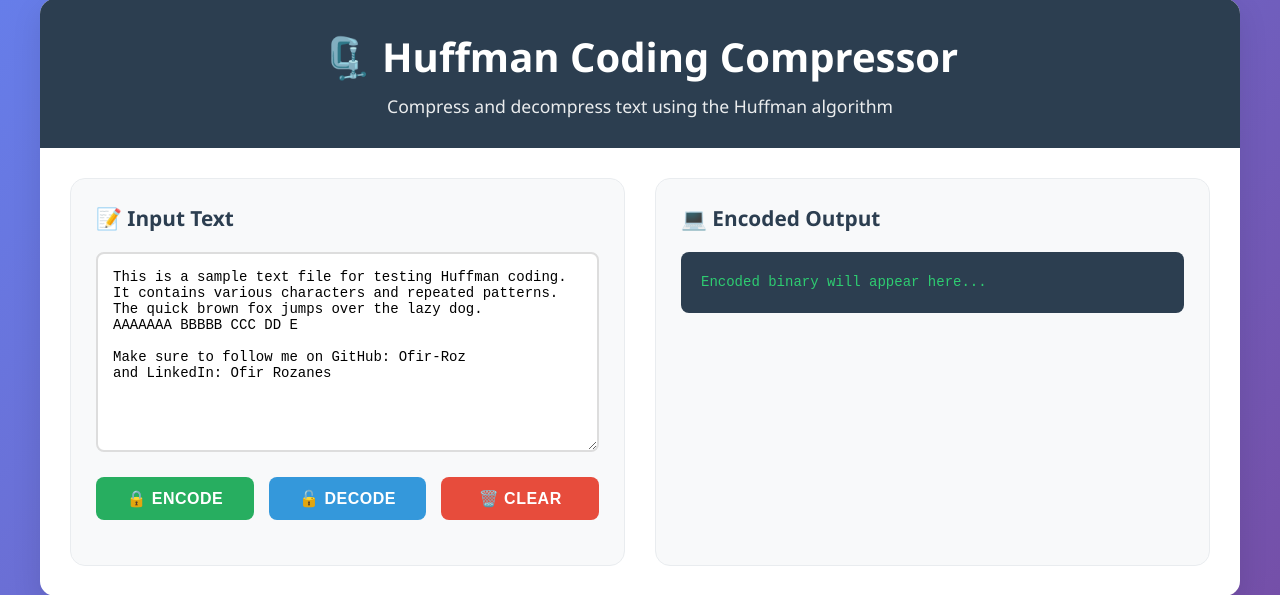
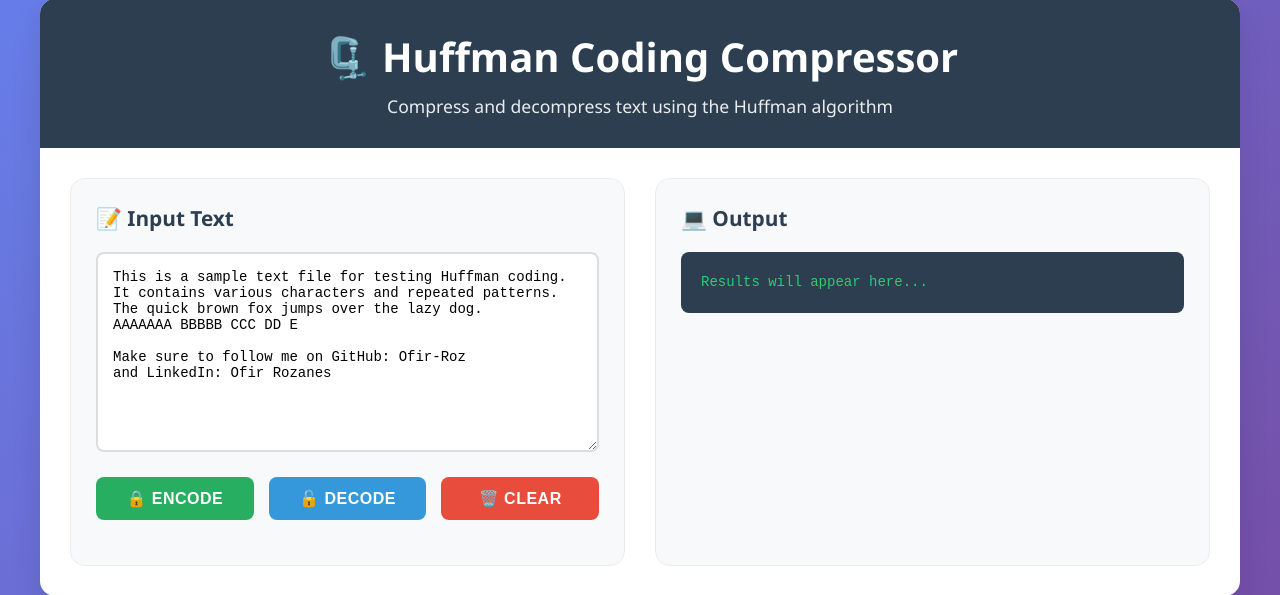
Before and after one commit to Ofir-Roz/Huffman_code, a Flask app: page / in a window 1280 px wide. Shown: the part 21-616 px from the top of the page. Run offline with Flask 3, Linux system fonts and the light colour scheme.

Commit message:
feat: Add favicon files and enhance HTML metadata for better SEO and user experience

```diff
--- a/app/static/js/app.js
+++ b/app/static/js/app.js
@@ -4,7 +4,8 @@
 let currentData = {
     encoded: '',
     frequency_table: [],
-    huffmanCodes: []
+    huffmanCodes: [],
+    operation: 'encode' // Track current operation
 };
 
 /**
@@ -71,7 +72,8 @@ async function encodeText() {
         }
 
         currentData = data;
-        displayResults(data);
+        currentData.operation = 'encode';
+        displayEncodeResults(data);
         showMessage('Text encoded successfully!', 'success');
 
     } catch (error) {
@@ -110,7 +112,8 @@ async function decodeText() {
             throw new Error(data.error || 'Decoding failed');
         }
 
-        document.getElementById('inputText').value = data.decoded;
+        currentData.operation = 'decode';
+        displayDecodeResults(data);
         showMessage('Text decoded successfully!', 'success');
 
     } catch (error) {
@@ -124,9 +127,10 @@ async function decodeText() {
  * Display encoding results in the UI
  * @param {Object} data - Response data from encoding API
  */
-function displayResults(data) {
-    // Display encoded text
-    document.getElementById('encodedOutput').textContent = data.encoded;
+function displayEncodeResults(data) {
+    // Update title and display encoded binary
+    document.getElementById('outputTitle').textContent = '💻 Encoded Output';
+    document.getElementById('outputContent').textContent = data.encoded;
 
     // Show copy button
     document.getElementById('copyToInputBtn').style.display = 'block';
@@ -165,11 +169,30 @@ function displayResults(data) {
 }
 
 /**
+ * Display decoding results in the UI
+ * @param {Object} data - Response data from decoding API
+ */
+function displayDecodeResults(data) {
+    // Update title and display decoded text
+    document.getElementById('outputTitle').textContent = '🔓 Decoded Output';
+    document.getElementById('outputContent').textContent = data.decoded;
+
+    // Show copy button
+    document.getElementById('copyToInputBtn').style.display = 'block';
+
+    // Hide statistics and tables for decode operation
+    document.getElementById('statsSection').style.display = 'none';
+    document.getElementById('frequencyTable').style.display = 'none';
+    document.getElementById('codesTable').style.display = 'none';
+}
+
+/**
  * Clear all data and reset the interface
  */
 function clearAll() {
     document.getElementById('inputText').value = '';
-    document.getElementById('encodedOutput').textContent = 'Encoded binary will appear here...';
+    document.getElementById('outputTitle').textContent = '💻 Output';
+    document.getElementById('outputContent').textContent = 'Results will appear here...';
     document.getElementById('copyToInputBtn').style.display = 'none';
     document.getElementById('frequencyTable').style.display = 'none';
     document.getElementById('codesTable').style.display = 'none';
@@ -178,22 +201,28 @@ function clearAll() {
     currentData = {
         encoded: '',
         frequency_table: [],
-        huffmanCodes: []
+        huffmanCodes: [],
+        operation: 'encode'
     };
 
     showMessage('All data cleared!', 'success');
 }
 
 /**
- * Copy encoded text to input field for easy testing
+ * Copy current output text to input field for easy testing
  */
-function copyEncodedToInput() {
-    const encodedText = document.getElementById('encodedOutput').textContent;
+function copyToInput() {
+    const outputContent = document.getElementById('outputContent').textContent;
 
-    if (encodedText && encodedText !== 'Encoded binary will appear here...') {
-        document.getElementById('inputText').value = encodedText;
-        showMessage('Encoded text copied to input!', 'success');
+    if (outputContent && outputContent !== 'Results will appear here...') {
+        document.getElementById('inputText').value = outputContent;
+
+        if (currentData.operation === 'encode') {
+            showMessage('Encoded text copied to input!', 'success');
+        } else {
+            showMessage('Decoded text copied to input!', 'success');
+        }
     } else {
-        showMessage('No encoded text to copy!', 'error');
+        showMessage('No output to copy!', 'error');
     }
 }
--- a/app/templates/index.html
+++ b/app/templates/index.html
@@ -4,7 +4,17 @@
 <head>
     <meta charset="UTF-8">
     <meta name="viewport" content="width=device-width, initial-scale=1.0">
-    <title>Huffman Coding Compressor</title>
+    <title>Huffman Coding Compressor - Text Compression Algorithm</title>
+    <meta name="description" content="Interactive web application for text compression using the Huffman coding algorithm. Encode, decode, and analyze compression statistics in real-time.">
+    <meta name="keywords" content="Huffman coding, text compression, algorithm, binary tree, encoding, decoding">
+    <meta name="author" content="Ofir Roz">
+
+    <!-- Favicon -->
+    <link rel="icon" type="image/x-icon" href="{{ url_for('static', filename='favicon.ico') }}">
+    <link rel="icon" type="image/svg+xml" href="{{ url_for('static', filename='favicon.svg') }}">
+    <link rel="apple-touch-icon" href="{{ url_for('static', filename='favicon.svg') }}">
+
+    <!-- Stylesheets -->
     <link rel="stylesheet" href="{{ url_for('static', filename='css/style.css') }}">
 </head>
 
@@ -50,11 +60,11 @@ and LinkedIn: Ofir Rozanes
 
             <!-- Output Section -->
             <div class="section">
-                <h3>💻 Encoded Output</h3>
-                <div class="code-display" id="encodedOutput">Encoded binary will appear here...</div>
+                <h3 id="outputTitle">💻 Output</h3>
+                <div class="code-display" id="outputContent">Results will appear here...</div>
 
                 <!-- Copy to Input Button -->
-                <button class="copy-btn" id="copyToInputBtn" onclick="copyEncodedToInput()" style="display: none;">
+                <button class="copy-btn" id="copyToInputBtn" onclick="copyToInput()" style="display: none;">
                     📋 Copy to Input
                 </button>
 
```
Also changed, not shown: app/static/favicon.ico (added), app/static/favicon.png (added), app/static/favicon.svg (added).
